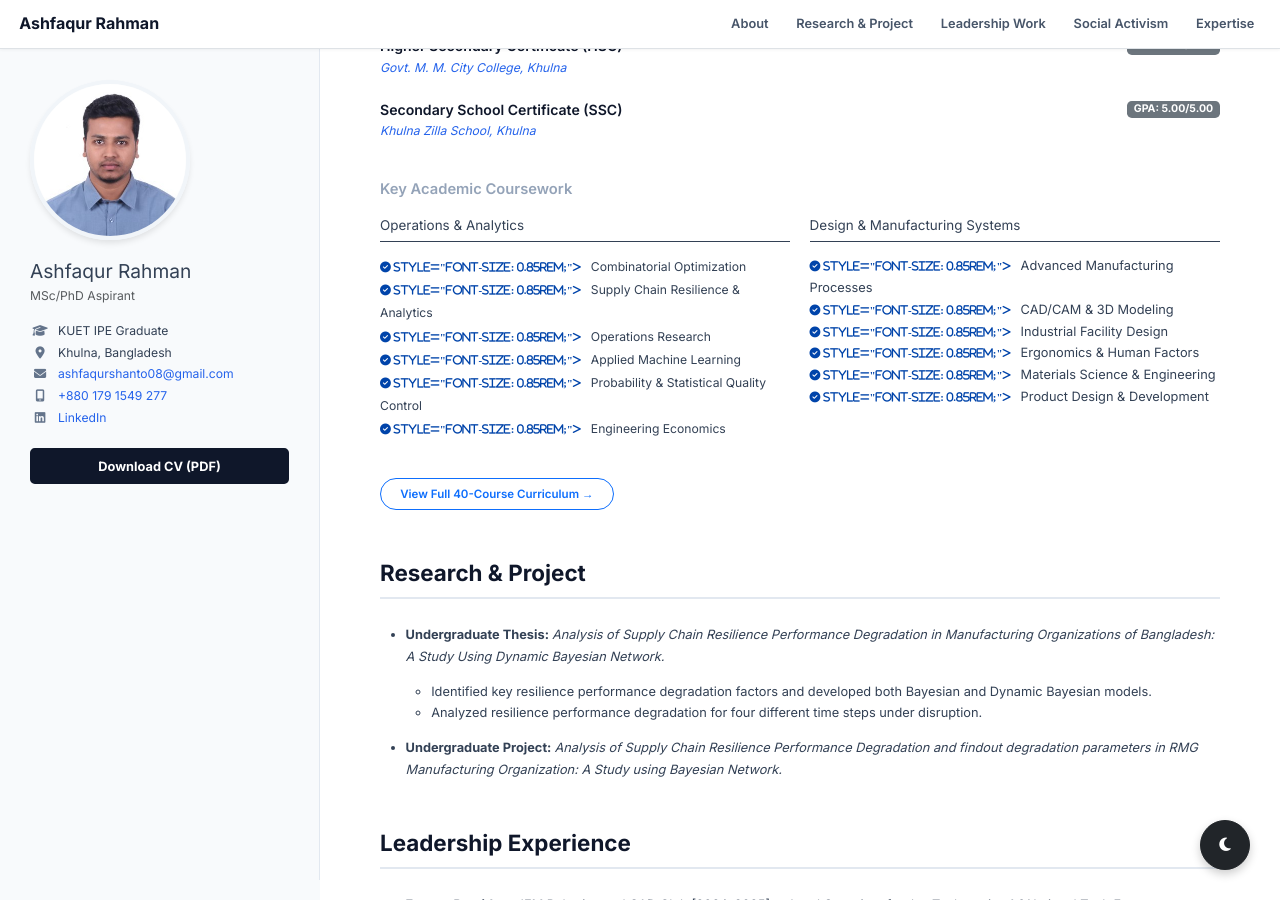
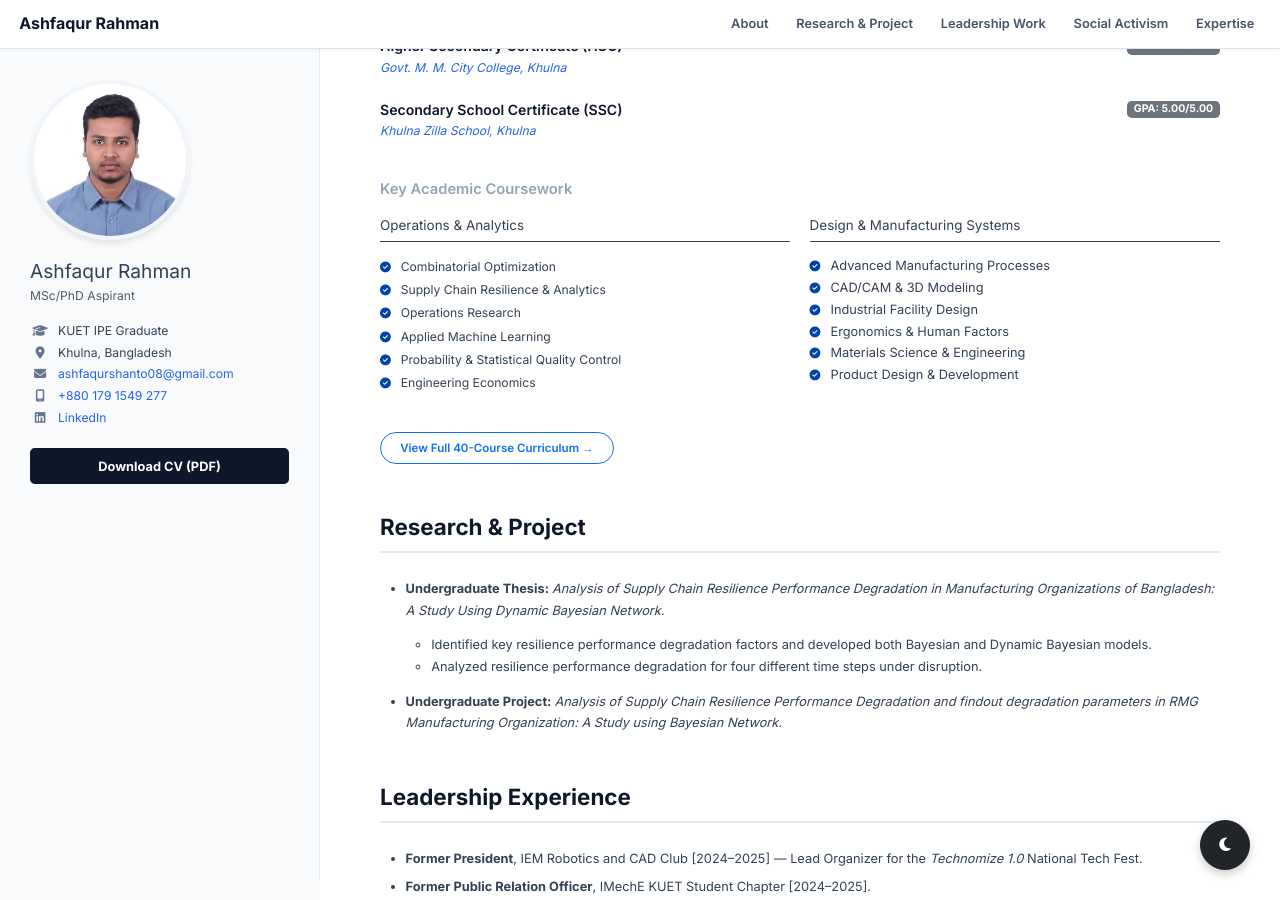
Before and after one commit to AshfaqurRahman99/AshfaqurRahman99.github.io, a Jekyll site: the page index.html, which Jekyll copies as it is, in a window 1280 px wide and 900 px high, scrolled down 363 px. Built offline with Jekyll 4.4.1, drawn with Linux system fonts in a browser that asks for light colours; a style sheet for code colours, icons or effects is not loaded.

Commit message:
Update index.html

```diff
--- a/index.html
+++ b/index.html
@@ -773,12 +773,12 @@
                                     Operations & Analytics
                                 </h5>
                                 <ul class="list-unstyled" style="line-height: 1.9; font-size: 0.95rem;">
-                                    <li><i class="fa-solid fa-check-circle course-icon me-2" style="font-size: 0.85rem;"> style="font-size: 0.85rem;"></i> Combinatorial Optimization</li>
-                                    <li><i class="fa-solid fa-check-circle course-icon me-2" style="font-size: 0.85rem;"> style="font-size: 0.85rem;"></i> Supply Chain Resilience & Analytics</li>
-                                    <li><i class="fa-solid fa-check-circle course-icon me-2" style="font-size: 0.85rem;"> style="font-size: 0.85rem;"></i> Operations Research</li>
-                                    <li><i class="fa-solid fa-check-circle course-icon me-2" style="font-size: 0.85rem;"> style="font-size: 0.85rem;"></i> Applied Machine Learning</li>
-                                    <li><i class="fa-solid fa-check-circle course-icon me-2" style="font-size: 0.85rem;"> style="font-size: 0.85rem;"></i> Probability & Statistical Quality Control</li>
-                                    <li><i class="fa-solid fa-check-circle course-icon me-2" style="font-size: 0.85rem;"> style="font-size: 0.85rem;"></i> Engineering Economics</li>
+                                    <li><i class="fa-solid fa-check-circle course-icon me-2" style="font-size: 0.85rem;"></i> Combinatorial Optimization</li>
+                                    <li><i class="fa-solid fa-check-circle course-icon me-2" style="font-size: 0.85rem;"></i> Supply Chain Resilience & Analytics</li>
+                                    <li><i class="fa-solid fa-check-circle course-icon me-2" style="font-size: 0.85rem;"></i> Operations Research</li>
+                                    <li><i class="fa-solid fa-check-circle course-icon me-2" style="font-size: 0.85rem;"></i> Applied Machine Learning</li>
+                                    <li><i class="fa-solid fa-check-circle course-icon me-2" style="font-size: 0.85rem;"></i> Probability & Statistical Quality Control</li>
+                                    <li><i class="fa-solid fa-check-circle course-icon me-2" style="font-size: 0.85rem;"></i> Engineering Economics</li>
                                 </ul>
                             </div>
 
@@ -789,12 +789,12 @@
                                 </h5>
                                 <!-- "color: #cbd5e1; -->
                                 <ul class="list-unstyled" style= line-height: 1.9; font-size: 0.95rem;">
-                                    <li><i class="fa-solid fa-check-circle course-icon me-2" style="font-size: 0.85rem;"> style="font-size: 0.85rem;"></i> Advanced Manufacturing Processes</li>
-                                    <li><i class="fa-solid fa-check-circle course-icon me-2" style="font-size: 0.85rem;"> style="font-size: 0.85rem;"></i> CAD/CAM & 3D Modeling</li>
-                                    <li><i class="fa-solid fa-check-circle course-icon me-2" style="font-size: 0.85rem;"> style="font-size: 0.85rem;"></i> Industrial Facility Design</li>
-                                    <li><i class="fa-solid fa-check-circle course-icon me-2" style="font-size: 0.85rem;"> style="font-size: 0.85rem;"></i> Ergonomics & Human Factors</li>
-                                    <li><i class="fa-solid fa-check-circle course-icon me-2" style="font-size: 0.85rem;"> style="font-size: 0.85rem;"></i> Materials Science & Engineering</li>
-                                    <li><i class="fa-solid fa-check-circle course-icon me-2" style="font-size: 0.85rem;"> style="font-size: 0.85rem;"></i> Product Design & Development</li>
+                                    <li><i class="fa-solid fa-check-circle course-icon me-2" style="font-size: 0.85rem;"></i> Advanced Manufacturing Processes</li>
+                                    <li><i class="fa-solid fa-check-circle course-icon me-2" style="font-size: 0.85rem;"></i> CAD/CAM & 3D Modeling</li>
+                                    <li><i class="fa-solid fa-check-circle course-icon me-2" style="font-size: 0.85rem;"></i> Industrial Facility Design</li>
+                                    <li><i class="fa-solid fa-check-circle course-icon me-2" style="font-size: 0.85rem;"></i> Ergonomics & Human Factors</li>
+                                    <li><i class="fa-solid fa-check-circle course-icon me-2" style="font-size: 0.85rem;"></i> Materials Science & Engineering</li>
+                                    <li><i class="fa-solid fa-check-circle course-icon me-2" style="font-size: 0.85rem;"></i> Product Design & Development</li>
                                 </ul>
                             </div>
                         </div>
```
